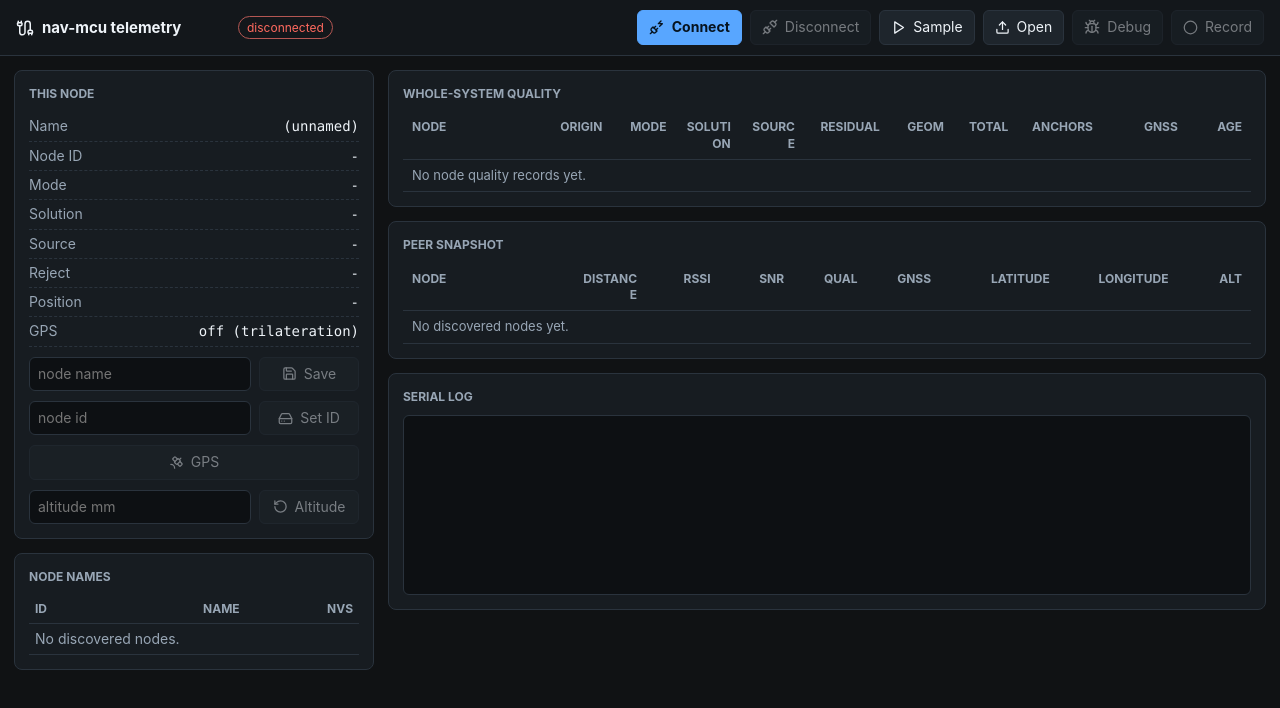
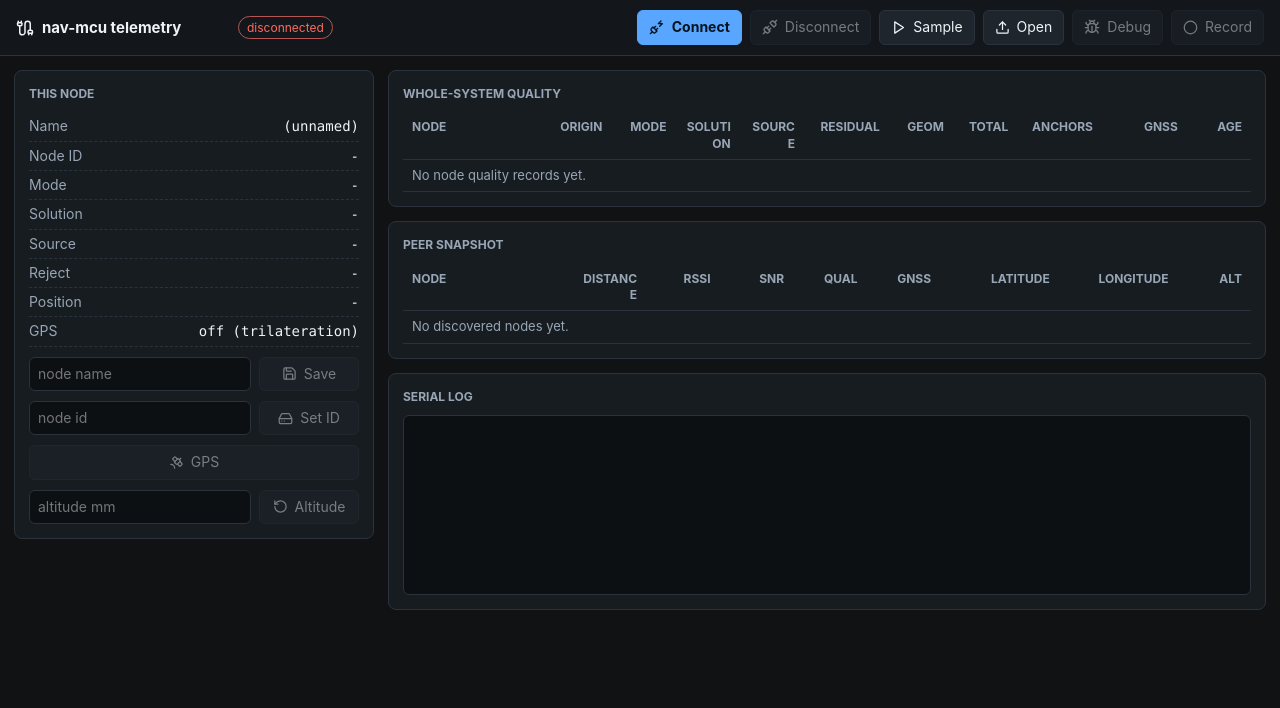
Before and after one commit to Zelefin/mcu-nav, a React (Vite) app in the folder telemetry-ui/: page / in a window 1280 px wide. Shown: the top 708 px of the page. Built offline with nearby package versions, Linux system fonts and the light colour scheme.

Commit message:
Remove browser node-name cache

```diff
--- a/telemetry-ui/src/App.tsx
+++ b/telemetry-ui/src/App.tsx
@@ -31,7 +31,6 @@ import {
 import sampleCapture from "../fixtures/sample_capture.ndjson?raw";
 
 const BAUD_RATE = 115200;
-const NODE_NAMES_KEY = "nav-mcu.nodeNames.v1";
 const DASH = "-";
 const SHOW_MOCK_CONTROLS = import.meta.env.VITE_NAV_MCU_DEBUG_UI === "true";
 
@@ -71,9 +70,9 @@ export function App() {
   const [connectionStatus, setConnectionStatus] = useState<ConnectionStatus>("disconnected");
   const [snapshot, setSnapshot] = useState<SnapshotPayload | null>(null);
   const [currentNodeId, setCurrentNodeId] = useState<number | null>(null);
+  const [currentNodeName, setCurrentNodeName] = useState("");
   const [lastGps, setLastGps] = useState(false);
   const [lastMock, setLastMock] = useState(false);
-  const [nodeNames, setNodeNames] = useState<Record<string, string>>(() => loadNodeNames());
   const [discovered, setDiscovered] = useState<Set<number>>(() => new Set());
   const [observations, setObservations] = useState<Map<string, Observation>>(() => new Map());
   const [nodeQualities, setNodeQualities] = useState<Map<number, QualityObservation>>(() => new Map());
@@ -109,13 +108,9 @@ export function App() {
     return () => window.clearInterval(interval);
   }, []);
 
-  useEffect(() => {
-    saveNodeNames(nodeNames);
-  }, [nodeNames]);
-
   const labelFor = useCallback(
-    (id: number) => nodeNames[String(id)] || `node-${id}`,
-    [nodeNames],
+    (id: number) => (id === currentNodeId && currentNodeName ? currentNodeName : `node-${id}`),
+    [currentNodeId, currentNodeName],
   );
 
   const discoveredIds = useMemo(
@@ -164,6 +159,7 @@ export function App() {
   const resetTelemetryView = useCallback((options?: { clearLog?: boolean }) => {
     setSnapshot(null);
     setCurrentNodeId(null);
+    setCurrentNodeName("");
     setLastGps(false);
     setLastMock(false);
     setDiscovered(new Set());
@@ -177,17 +173,6 @@ export function App() {
       setSerialLog([]);
     }
   }, []);
-
-  const rememberNodeName = useCallback(
-    (id: number | null | undefined, name: unknown) => {
-      if (!isNodeId(id)) return;
-      const clean = cleanName(name);
-      if (!clean) return;
-      discoverNodes([id]);
-      setNodeNames((current) => (current[String(id)] === clean ? current : { ...current, [id]: clean }));
-    },
-    [discoverNodes],
-  );
 
   const recordObservation = useCallback(
     (input: {
@@ -242,7 +227,7 @@ export function App() {
         discoverNodes([nodeId]);
         setNodeIdDraft(String(nodeId));
       }
-      rememberNodeName(isNodeId(nodeId) ? nodeId : null, nextSnapshot.node?.name);
+      setCurrentNodeName(cleanName(nextSnapshot.node?.name));
       setLastGps(!!nextSnapshot.node?.gps);
       setLastMock(!!nextSnapshot.node?.mock);
       if (document.activeElement?.id !== "nameInput") {
@@ -274,7 +259,7 @@ export function App() {
         }
       }
     },
-    [discoverNodes, observations, recordObservation, rememberNodeName],
+    [discoverNodes, observations, recordObservation],
   );
 
   const ingestRange = useCallback(
@@ -387,8 +372,8 @@ export function App() {
             if (isNodeId(record.node_id)) {
               setCurrentNodeId(record.node_id);
               setNodeIdDraft(String(record.node_id));
+              setCurrentNodeName(cleanName(record.node_name));
               discoverNodes([record.node_id]);
-              rememberNodeName(record.node_id, record.node_name);
             }
           } else {
             ingestRecord(record);
@@ -403,7 +388,7 @@ export function App() {
         bad: skipped > 0,
       });
     },
-    [addLog, discoverNodes, ingestRecord, rememberNodeName, resetTelemetryView],
+    [addLog, discoverNodes, ingestRecord, resetTelemetryView],
   );
 
   const openCapture = useCallback(async () => {
@@ -511,11 +496,6 @@ export function App() {
     return () => window.removeEventListener("beforeunload", beforeUnload);
   }, [disconnect]);
 
-  const nodeRows = useMemo(
-    () => discoveredIds.map((id) => ({ id, name: nodeNames[String(id)] || `node-${id}` })),
-    [discoveredIds, nodeNames],
-  );
-
   const qualityRows = useMemo(
     () => Array.from(nodeQualities.values()).sort((a, b) => a.record.node_id - b.record.node_id),
     [nodeQualities],
@@ -524,7 +504,6 @@ export function App() {
   const saveCurrentName = () => {
     const clean = cleanName(nameDraft);
     if (!clean) return;
-    if (isNodeId(currentNodeId)) rememberNodeName(currentNodeId, clean);
     void sendCommand({ cmd: "name", value: clean });
   };
 
@@ -566,7 +545,7 @@ export function App() {
         tsMs,
         firmwareBuild,
         nodeId: currentNodeId,
-        nodeName: snapshot?.node?.name ?? nodeNames[String(currentNodeId)] ?? "",
+        nodeName: currentNodeName,
         debug: debugEnabled,
       });
       await writable.write(`${JSON.stringify(meta)}\n`);
@@ -642,7 +621,7 @@ export function App() {
         <aside className="side-column">
           <section className="panel">
             <h2>This Node</h2>
-            <KeyValue label="Name" value={snapshot?.node?.name || "(unnamed)"} />
+            <KeyValue label="Name" value={currentNodeName || "(unnamed)"} />
             <KeyValue label="Node ID" value={snapshot?.node?.id ?? DASH} />
             <KeyValue label="Mode" value={snapshot?.mode ?? DASH} />
             <KeyValue label="Solution" value={snapshot?.sol ?? DASH} />
@@ -705,58 +684,6 @@ export function App() {
             </div>
           </section>
 
-          <section className="panel">
-            <h2>Node Names</h2>
-            <table className="compact-table" aria-label="Node names">
-              <thead>
-                <tr>
-                  <th>ID</th>
-                  <th>Name</th>
-                  <th>NVS</th>
-                </tr>
-              </thead>
-              <tbody>
-                {nodeRows.length === 0 ? (
-                  <tr>
-                    <td colSpan={3} className="empty-cell">
-                      No discovered nodes.
-                    </td>
-                  </tr>
-                ) : (
-                  nodeRows.map((row) => (
-                    <tr key={row.id}>
-                      <td className="mono">#{row.id}</td>
-                      <td>
-                        <input
-                          value={row.name}
-                          maxLength={23}
-                          onChange={(event) =>
-                            setNodeNames((current) => ({ ...current, [row.id]: cleanName(event.target.value) }))
-                          }
-                        />
-                      </td>
-                      <td>
-                        {row.id === currentNodeId ? (
-                          <button
-                            className="small-button"
-                            onClick={() => {
-                              const name = cleanName(nodeNames[String(row.id)]);
-                              if (name) void sendCommand({ cmd: "name", value: name });
-                            }}
-                            disabled={!connected}
-                          >
-                            Save
-                          </button>
-                        ) : (
-                          <span className="muted">connect</span>
-                        )}
-                      </td>
-                    </tr>
-                  ))
-                )}
-              </tbody>
-            </table>
-          </section>
         </aside>
 
         <section className="main-column">
@@ -971,23 +898,6 @@ async function readLoop(
   }
 }
 
-function loadNodeNames(): Record<string, string> {
-  try {
-    const parsed = JSON.parse(localStorage.getItem(NODE_NAMES_KEY) || "{}") as unknown;
-    return parsed && typeof parsed === "object" && !Array.isArray(parsed) ? (parsed as Record<string, string>) : {};
-  } catch {
-    return {};
-  }
-}
-
-function saveNodeNames(names: Record<string, string>) {
-  try {
-    localStorage.setItem(NODE_NAMES_KEY, JSON.stringify(names));
-  } catch {
-    // Ignore private-mode storage failures.
-  }
-}
-
 function cleanName(value: unknown): string {
   return String(value ?? "").trim().slice(0, 23);
 }
--- a/telemetry-ui/src/styles.css
+++ b/telemetry-ui/src/styles.css
@@ -293,27 +293,12 @@ th {
   font-family: ui-monospace, SFMono-Regular, Menlo, Monaco, Consolas, monospace;
 }
 
-.muted,
 .empty-cell {
   color: var(--muted);
 }
 
 .empty-cell {
   text-align: left;
-}
-
-.compact-table th,
-.compact-table td {
-  padding: 5px 6px;
-}
-
-.compact-table input {
-  width: 100%;
-}
-
-.small-button {
-  min-height: 28px;
-  padding: 3px 8px;
 }
 
 .data-table {
```
Also changed, not shown: 1 other file (tests, documents, lock files or other folders).
